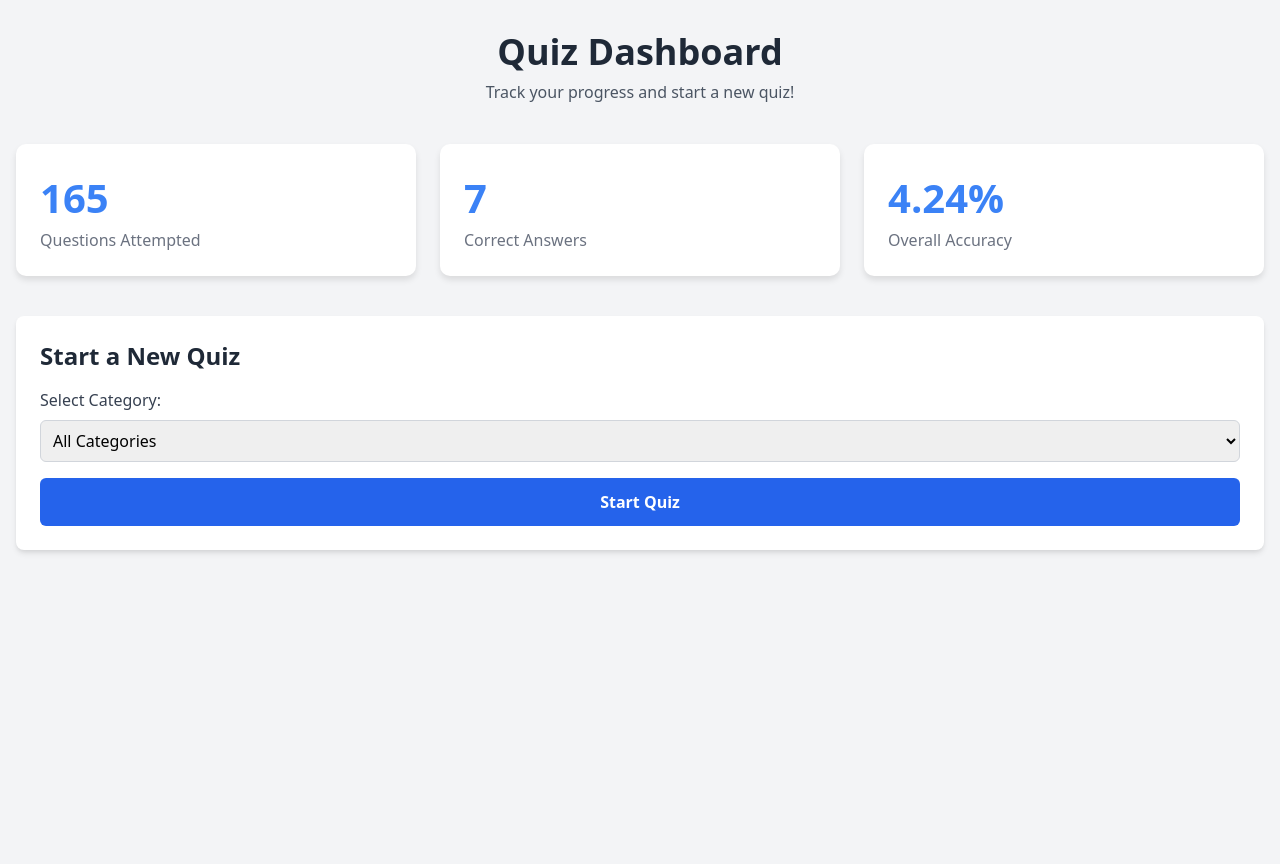
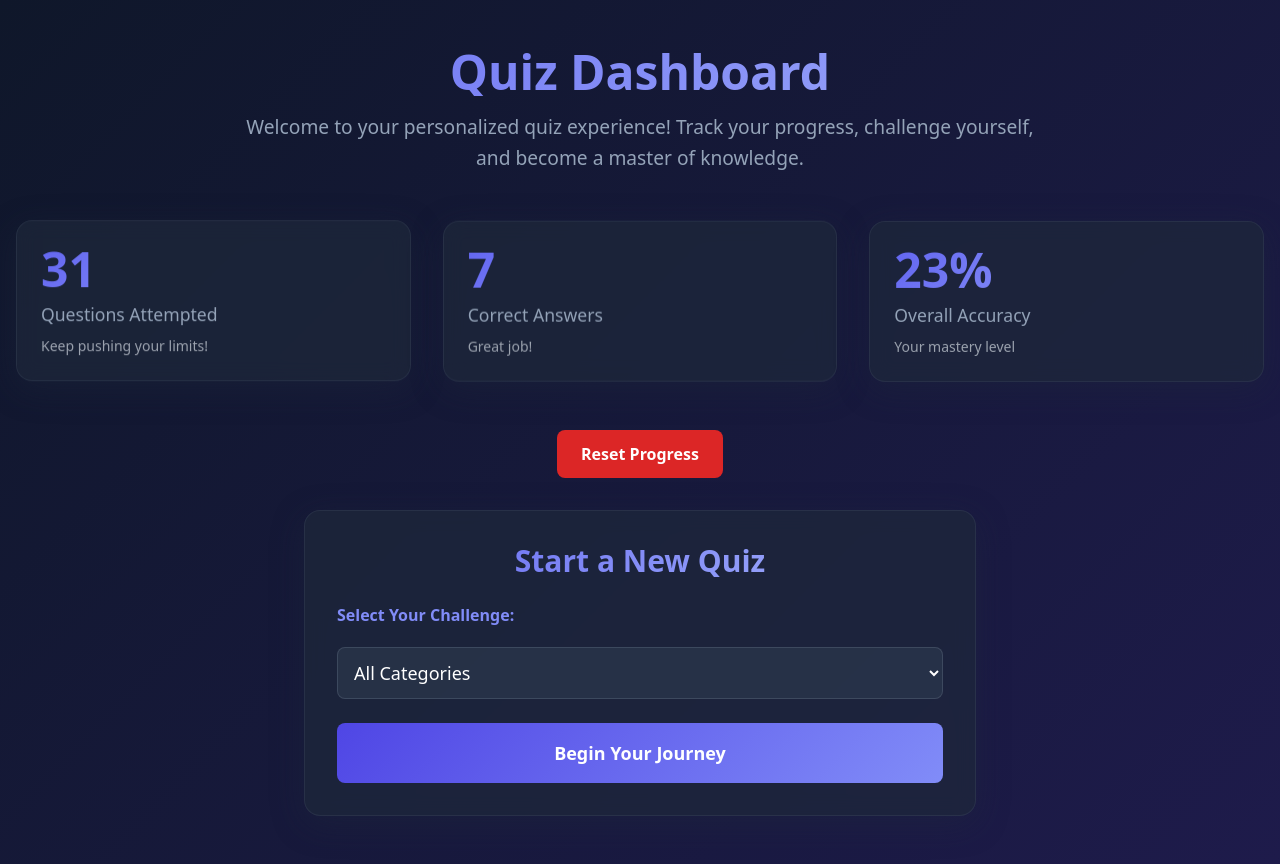
Before and after one commit to Gaganjeet15/Django_quiz, a Django app: page / in a window 1280 px wide. Before the commit the page ends 553 px from the top, so only its background shows below. Run offline with Django 5.2, Linux system fonts and the light colour scheme; a user stored in the database is signed in; data comes from the database, SQL or seed files in the repository; both versions use the stored data as it was after the commit; some libraries are stand-ins or nearby versions.

Commit message:
phase 2 complete

```diff
--- a/quiz/templates/quiz/dashboard.html
+++ b/quiz/templates/quiz/dashboard.html
@@ -8,77 +8,182 @@
       rel="stylesheet"
       href="https://cdn.jsdelivr.net/npm/tailwindcss@2.0.0/dist/tailwind.min.css" />
     <style>
+      body {
+        background: linear-gradient(135deg, #0f172a 0%, #1e1b4b 100%);
+        color: white;
+        min-height: 100vh;
+      }
+
       .stat-card {
-        background: white;
-        border-radius: 10px;
+        background: rgba(30, 41, 59, 0.7);
+        backdrop-filter: blur(10px);
+        border-radius: 16px;
         padding: 1.5rem;
-        box-shadow: 0 4px 6px rgba(0, 0, 0, 0.1);
-        transition: transform 0.2s;
+        border: 1px solid rgba(148, 163, 184, 0.1);
+        box-shadow: 0 8px 32px rgba(30, 41, 59, 0.4);
+        transition: all 0.3s ease;
       }
+
       .stat-card:hover {
         transform: translateY(-5px);
+        box-shadow: 0 12px 40px rgba(99, 102, 241, 0.3);
+        border: 1px solid rgba(99, 102, 241, 0.2);
       }
+
       .stat-number {
-        font-size: 2.5rem;
+        font-size: 3rem;
         font-weight: bold;
-        color: #3b82f6;
+        background: linear-gradient(135deg, #6366f1 0%, #a5b4fc 100%);
+        -webkit-background-clip: text;
+        -webkit-text-fill-color: transparent;
+        line-height: 1;
+        margin-bottom: 0.5rem;
       }
+
       .stat-label {
-        color: #6b7280;
-        font-size: 1rem;
+        color: #94a3b8;
+        font-size: 1.1rem;
+        font-weight: 500;
+      }
+
+      .quiz-section {
+        background: rgba(30, 41, 59, 0.7);
+        backdrop-filter: blur(10px);
+        border-radius: 16px;
+        border: 1px solid rgba(148, 163, 184, 0.1);
+        box-shadow: 0 8px 32px rgba(30, 41, 59, 0.4);
+      }
+
+      select {
+        background-color: rgba(51, 65, 85, 0.5);
+        color: white;
+        border: 1px solid rgba(148, 163, 184, 0.2);
+        transition: all 0.3s ease;
+      }
+
+      select:focus {
+        border-color: #818cf8;
+        box-shadow: 0 0 0 2px rgba(99, 102, 241, 0.2);
+      }
+
+      .start-button {
+        background: linear-gradient(135deg, #4f46e5 0%, #818cf8 100%);
+        border: none;
+        transition: all 0.3s ease;
+      }
+
+      .start-button:hover {
+        opacity: 0.95;
+        transform: translateY(-2px);
+        box-shadow: 0 8px 25px rgba(99, 102, 241, 0.4);
+      }
+
+      .welcome-message {
+        font-size: 1.2rem;
+        color: #94a3b8;
+        text-align: center;
+        margin-bottom: 2rem;
+        line-height: 1.6;
+      }
+
+      .header-gradient {
+        background: linear-gradient(135deg, #6366f1 0%, #a5b4fc 100%);
+        -webkit-background-clip: text;
+        -webkit-text-fill-color: transparent;
+      }
+
+      .category-label {
+        color: #818cf8;
+        font-weight: 600;
+        margin-bottom: 0.5rem;
+      }
+
+      @keyframes float {
+        0% { transform: translateY(0px); }
+        50% { transform: translateY(-10px); }
+        100% { transform: translateY(0px); }
+      }
+
+      .floating-card {
+        animation: float 6s ease-in-out infinite;
       }
     </style>
   </head>
-  <body class="bg-gray-100">
-    <div class="container mx-auto px-4 py-8">
-      <div class="text-center mb-10">
-        <h1 class="text-4xl font-bold text-gray-800 mb-2">Quiz Dashboard</h1>
-        <p class="text-gray-600">Track your progress and start a new quiz!</p>
+  <body>
+    <div class="container mx-auto px-4 py-12">
+      <div class="text-center mb-12">
+        <h1 class="text-5xl font-bold header-gradient mb-4">
+          Quiz Dashboard
+        </h1>
+        <p class="welcome-message">
+          Welcome to your personalized quiz experience! Track your progress, challenge yourself,<br>
+          and become a master of knowledge.
+        </p>
       </div>
 
       <!-- Performance Statistics -->
-      <div class="grid grid-cols-1 md:grid-cols-3 gap-6 mb-10">
+      <div class="mb-12">
+        <div class="grid grid-cols-1 md:grid-cols-3 gap-8">
           <!-- Total Questions Attempted -->
-        <div class="stat-card">
+          <div class="stat-card floating-card" style="animation-delay: 0s;">
             <div class="stat-number">{{ total_questions }}</div>
             <div class="stat-label">Questions Attempted</div>
+            <div class="mt-2 text-sm text-gray-400">Keep pushing your limits!</div>
           </div>
 
           <!-- Correct Answers -->
-        <div class="stat-card">
+          <div class="stat-card floating-card" style="animation-delay: 0.2s;">
             <div class="stat-number">{{ correct_answers }}</div>
             <div class="stat-label">Correct Answers</div>
+            <div class="mt-2 text-sm text-gray-400">Great job!</div>
           </div>
 
           <!-- Overall Accuracy -->
-        <div class="stat-card">
+          <div class="stat-card floating-card" style="animation-delay: 0.4s;">
             <div class="stat-number">{{ accuracy }}%</div>
             <div class="stat-label">Overall Accuracy</div>
+            <div class="mt-2 text-sm text-gray-400">Your mastery level</div>
+          </div>
         </div>
       </div>
 
+      <!-- Add this after the stats cards and before the quiz section -->
+      <div class="text-center mb-8">
+        <form action="{% url 'reset_progress' %}" method="POST" class="inline-block">
+          {% csrf_token %}
+          <button type="submit"
+                  onclick="return confirm('Are you sure you want to reset your progress? This cannot be undone.')"
+                  class="px-6 py-3 rounded-lg font-semibold text-white bg-red-600 hover:bg-red-700 transition-all transform hover:scale-105 hover:shadow-lg">
+            Reset Progress
+          </button>
+        </form>
+      </div>
+
       <!-- Start New Quiz Section -->
-      <div class="bg-white rounded-lg shadow-md p-6">
-        <h2 class="text-2xl font-semibold text-gray-800 mb-4">Start a New Quiz</h2>
-        <form action="{% url 'quiz' %}" method="GET" class="space-y-4">
-          <div class="space-y-2">
-            <label for="category-select" class="block text-gray-700 font-medium">
-              Select Category:
+      <div class="quiz-section p-8 max-w-2xl mx-auto">
+        <h2 class="text-3xl font-bold header-gradient mb-6 text-center">
+          Start a New Quiz
+        </h2>
+        <form action="{% url 'quiz' %}" method="GET" class="space-y-6">
+          <div class="space-y-3">
+            <label for="category-select" class="category-label block">
+              Select Your Challenge:
             </label>
             <select
               id="category-select"
               name="category"
-              class="w-full p-2 border border-gray-300 rounded-md focus:ring-2 focus:ring-blue-500 focus:border-blue-500">
-              <option value="">All Categories</option>
+              class="w-full p-3 rounded-lg focus:outline-none text-lg">
+              <option value="All Categories">All Categories</option>
               {% for category in categories %}
                 <option value="{{ category.name }}">{{ category.name }}</option>
               {% endfor %}
             </select>
           </div>
+          <input type="hidden" name="new_quiz" value="true">
           <button
             type="submit"
-            class="w-full bg-blue-600 text-white py-3 px-4 rounded-md hover:bg-blue-700 transition-colors duration-200 font-semibold">
-            Start Quiz
+            class="start-button w-full text-white py-4 px-6 rounded-lg font-bold text-lg transform hover:scale-105 transition-all">
+            Begin Your Journey
           </button>
         </form>
       </div>
--- a/quiz/urls.py
+++ b/quiz/urls.py
@@ -7,4 +7,5 @@ urlpatterns = [
     path('', dashboard, name='dashboard'),
     path('quiz/', views.quiz, name='quiz'),
     path('result/', views.quiz_result, name='quiz_result'),  # Result page
+    path('reset-progress/', views.reset_progress, name='reset_progress'),
 ]
--- a/quiz/views.py
+++ b/quiz/views.py
@@ -1,104 +1,91 @@
 from django.shortcuts import render, redirect
+from django.views.decorators.csrf import csrf_protect
 from .models import Question, UserPerformance, Category
-from .forms import QuizForm
-from django.http import JsonResponse
-from django.views.decorators.csrf import csrf_protect
-from django.core.exceptions import ObjectDoesNotExist
 
 def dashboard(request):
-    categories = Category.objects.all()  # Fetch all categories
-    total_questions = Question.objects.count()
+    if not request.user.is_authenticated:
+        return redirect('admin:login')
 
-    # Get the user's performance data
-    if request.user.is_authenticated:
-        user_performance = UserPerformance.objects.filter(user=request.user)
-        correct_answers = user_performance.filter(is_correct=True).count()  # Count correct answers for the user
-    else:
-        correct_answers = 0  # If the user is not authenticated, default to 0
+    user_performances = UserPerformance.objects.filter(user=request.user)
+    total_questions = user_performances.count()
+    correct_answers = user_performances.filter(is_correct=True).count()
+    accuracy = round((correct_answers / total_questions * 100) if total_questions > 0 else 0)
 
-    # Calculate accuracy (avoid division by zero)
-    accuracy = round((correct_answers / total_questions) * 100, 2) if total_questions > 0 else 0
-
-    return render(request, 'quiz/dashboard.html', {
-        'total_questions': total_questions,
-        'correct_answers': correct_answers,
-        'accuracy': accuracy,
-        'categories': categories,  # Pass categories to the template
+    return render(request, "quiz/dashboard.html", {
+        "total_questions": total_questions,
+        "correct_answers": correct_answers,
+        "accuracy": accuracy,
+        "categories": Category.objects.all(),
     })
 
-
+def reset_progress(request):
+    if request.user.is_authenticated and request.method == "POST":
+        UserPerformance.objects.filter(user=request.user).delete()
+        return redirect('dashboard')
+    return redirect('admin:login')
 
 @csrf_protect
 def quiz(request):
     category_name = request.GET.get('category', None)
-    current_question_id = request.POST.get('current_question_id') if request.method == "POST" else None
+    new_quiz = request.GET.get('new_quiz', False)
 
-    # Handle answer submission
-    if request.method == "POST" and current_question_id:
-        question = Question.objects.get(id=current_question_id)
-        user_answer = request.POST.get(f"question_{current_question_id}")
-        is_correct = user_answer == question.correct_answer
+    if request.method == "GET":
+        if new_quiz or 'quiz_questions' not in request.session:
+            if category_name and category_name != 'All Categories':
+                try:
+                    category = Category.objects.get(name=category_name)
+                    db_questions = list(Question.objects.filter(
+                        category=category
+                    ).order_by('?')[:10])
+                except Category.DoesNotExist:
+                    db_questions = []
+            else:
+                db_questions = list(Question.objects.all().order_by('?')[:10])
 
-        # Save the user's performance
-        if request.user.is_authenticated:
-            UserPerformance.objects.create(
-                user=request.user,
-                question=question,
-                answer_given=user_answer if user_answer else '',
-                is_correct=is_correct
-            )
+            # Store fresh questions in session
+            request.session['quiz_questions'] = [{
+                'id': q.id,
+                'question': q.question,
+                'option_1': q.option_1,
+                'option_2': q.option_2,
+                'option_3': q.option_3,
+                'option_4': q.option_4,
+                'correct_answer': q.correct_answer,
+                'options': [q.option_1, q.option_2, q.option_3, q.option_4],
+                'user_answer': None,
+                'is_correct': None
+            } for q in db_questions]
+            request.session.modified = True
 
-        # Return the same question with feedback
-        questions_with_options = [{
-            "id": question.id,
-            "question": question.question,
-            "options": [
-                question.option_1,
-                question.option_2,
-                question.option_3,
-                question.option_4,
-            ],
-            "feedback": {
-                "is_correct": is_correct,
-                "correct_answer": question.correct_answer,
-                "user_answer": user_answer
-            }
-        }]
+    # Get questions from session
+    questions = request.session.get('quiz_questions', [])
 
-        return render(request, "quiz/quiz.html", {
-            "questions": questions_with_options,
-            "category": category_name if category_name else "All Categories",
-            "show_next_options": True  # To show "Answer More" and "End Quiz" buttons
-        })
+    if request.method == "POST" and questions:  # Only process POST if we have questions
+        for question in questions:
+            user_answer = request.POST.get(f'question_{question["id"]}')
+            if user_answer:
+                is_correct = user_answer == question['correct_answer']
 
-    # Get a new random question
-    if category_name:
-        try:
-            category = Category.objects.get(name=category_name)
-            questions = Question.objects.filter(category=category).order_by('?')[:1]
-        except Category.DoesNotExist:
-            questions = []
-    else:
-        questions = Question.objects.all().order_by('?')[:1]
+                if request.user.is_authenticated:
+                    UserPerformance.objects.create(
+                        user=request.user,
+                        question=Question.objects.get(id=question['id']),
+                        answer_given=user_answer,
+                        is_correct=is_correct
+                    )
 
-    # Prepare question data without feedback
-    questions_with_options = [{
-        "id": question.id,
-        "question": question.question,
-        "options": [
-            question.option_1,
-            question.option_2,
-            question.option_3,
-            question.option_4,
-        ]
-    } for question in questions]
+                question['user_answer'] = user_answer
+                question['is_correct'] = is_correct
 
-    return render(request, "quiz/quiz.html", {
-        "questions": questions_with_options,
-        "category": category_name if category_name else "All Categories",
-        "show_next_options": False  # Hide "Answer More" and "End Quiz" buttons initially
+        request.session['quiz_questions'] = questions
+        request.session.modified = True
+
+    return render(request, 'quiz/quiz.html', {
+        'questions': questions,
+        'category': category_name if category_name else "All Categories",
+        'show_results': request.method == "POST",
+        'total_questions': len(questions)
     })
-
 
 
 
```
Also changed, not shown: quiz/templates/quiz/quiz.html (+153 -81 lines), db.sqlite3. Lines whose indentation alone changed are shown as unchanged.
